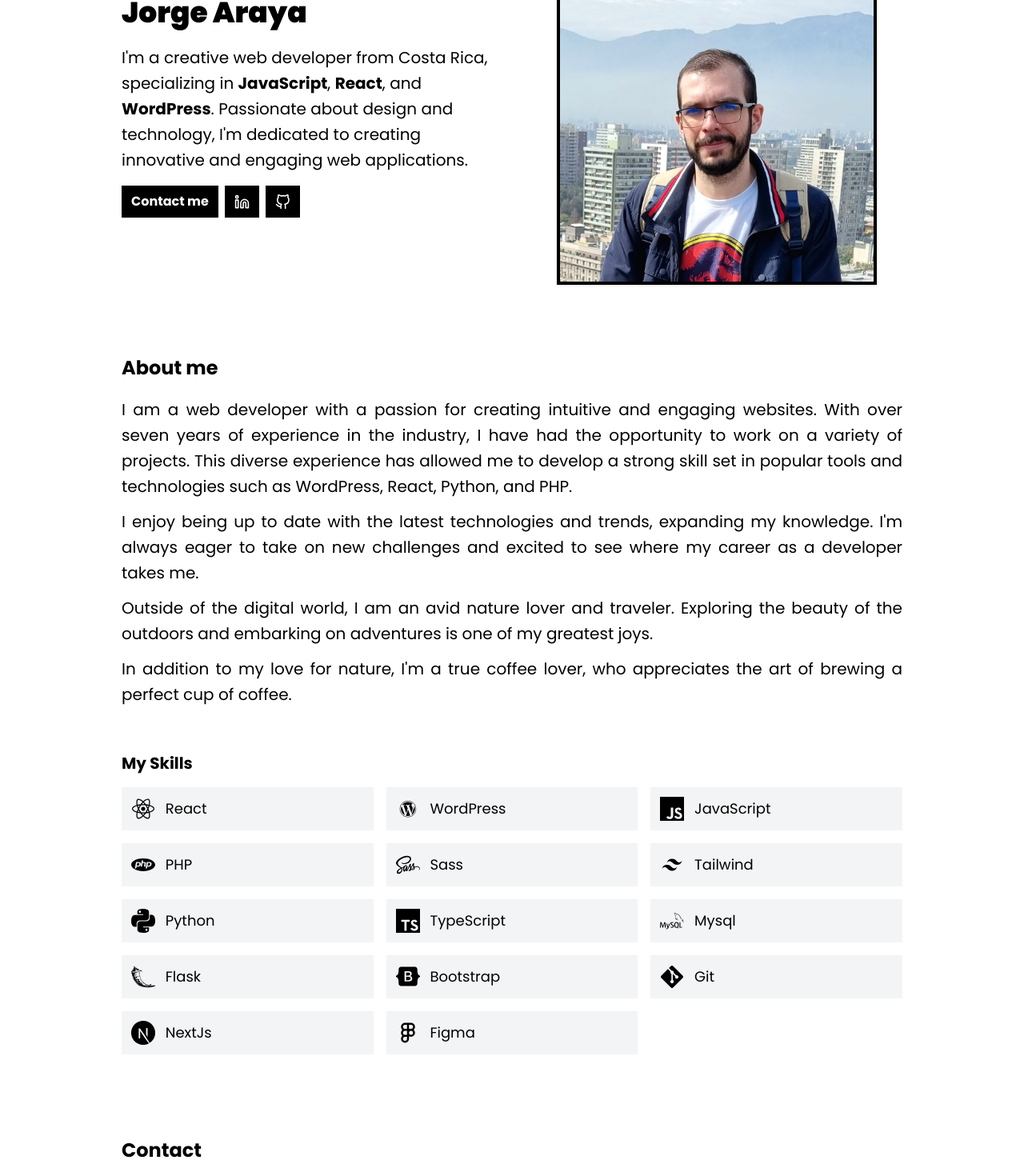
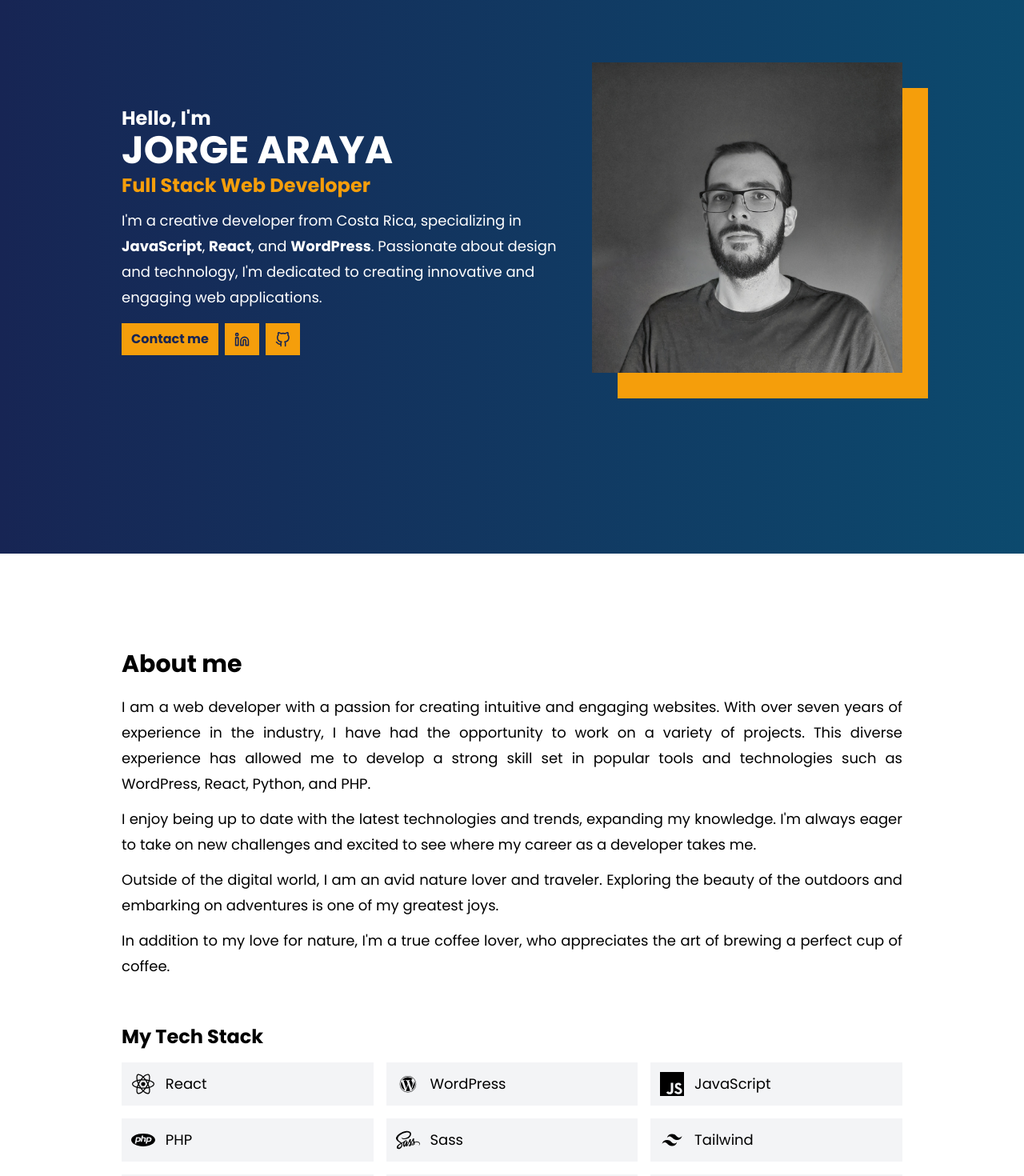
Before and after one commit to jorgearaya474/nxt-site, a Next.js app: page / in a window 1280 px wide. Shown: the part 200-1670 px from the top of the page at 80% size. Built offline with nearby package versions, Linux system fonts and the light colour scheme.

Commit message:
update home sections layout

```diff
--- a/components/home-sections/About.tsx
+++ b/components/home-sections/About.tsx
@@ -3,23 +3,23 @@ import Skills from './Skills';
 
 const About: React.FC = () => {
   return (
-    <div id='section_about' className='home-section flex justify-center items-center bg-white py-7'>
+    <div id='section_about' className='home-section flex justify-center items-center bg-white py-7 lg:py-24'>
       <div className='container'>
         <div className='mb-5'>
-          <h2 className='text-black font-bold text-2xl'>About me</h2>
+          <h2 className='text-black font-bold text-3xl'>About me</h2>
         </div>
         <div className='grid gap-2 md:gap-12 grid-cols-1'>
           <div>
-            <p className='text-black text-xl mb-3 leading-8 text-justify'>
+            <p className='text-black text-lg mb-3 leading-8 text-justify'>
               I am a web developer with a passion for creating intuitive and engaging websites. With over seven years of experience in the industry, I have had the opportunity to work on a variety of projects. This diverse experience has allowed me to develop a strong skill set in popular tools and technologies such as WordPress, React, Python, and PHP.
             </p>
-            <p className='text-black text-xl mb-3 leading-8 text-justify'>
+            <p className='text-black text-lg mb-3 leading-8 text-justify'>
               I enjoy being up to date with the latest technologies and trends, expanding my knowledge. I&apos;m always eager to take on new challenges and excited to see where my career as a developer takes me.
             </p>
-            <p className='text-black text-xl mb-3 leading-8 text-justify'>
+            <p className='text-black text-lg mb-3 leading-8 text-justify'>
               Outside of the digital world, I am an avid nature lover and traveler. Exploring the beauty of the outdoors and embarking on adventures is one of my greatest joys.
             </p>
-            <p className='text-black text-xl mb-2 leading-8 text-justify'>
+            <p className='text-black text-lg mb-2 leading-8 text-justify'>
               In addition to my love for nature, I&apos;m a true coffee lover, who appreciates the art of brewing a perfect cup of coffee.
             </p>
           </div>
--- a/components/home-sections/Contact.tsx
+++ b/components/home-sections/Contact.tsx
@@ -5,10 +5,10 @@ import Image from 'next/image';
 
 const Contact: React.FC = () => {
   return (
-    <div id='section_contact' className='home-section flex justify-center items-center bg-white py-7'>
+    <div id='section_contact' className='home-section flex justify-center items-center bg-slate-100 py-7 lg:py-24'>
       <div className='container'>
         <div className='mb-5'>
-          <h2 className='text-black font-bold text-2xl'>Contact</h2>
+          <h2 className='text-black font-bold text-3xl'>Contact</h2>
         </div>
         <div className='grid md:grid-cols-3 gap-12'>
           <div className='col-span-3 md:col-span-1 flex items-start justify-center'>
@@ -22,13 +22,13 @@ const Contact: React.FC = () => {
             />
           </div>
           <div className='col-span-3 md:col-span-2'>
-            <p className='ttext-black text-xl mb-3 leading-8 text-justify'>
+            <p className='ttext-black text-lg mb-3 leading-8 text-justify'>
               If you have any inquiries or feedback regarding my work, feel free to contact me using the buttons below.
               I am enthusiastic about taking on new challenges and I will gladly address any questions you may have. I am excitedly awaiting your message!
             </p>
             <div className='my-3 flex gap-2'>
               <Link href='mailto:jorgearaya474@gmail.com' className='flex items-center justify-center px-3 py-2 font-bold text-white bg-black hover:bg-orange-500 transition ease-in-out duration-150'>
-                Send me an email 📧
+                Send me an email
               </Link>
               <Link href='https://www.linkedin.com/in/jorgearayadev' className='flex items-center justify-center px-3 py-2 font-bold text-white bg-black hover:bg-orange-500 transition ease-in-out duration-150'>
                 <Linkedin size={19} />
--- a/components/home-sections/Hero.tsx
+++ b/components/home-sections/Hero.tsx
@@ -5,42 +5,43 @@ import { Linkedin, GitHub } from 'react-feather';
 
 const Hero: React.FC = () => {
   return (
-    <div id='section_intro' className='home-section flex justify-center items-center mt-10'>
+    <section id='section_hero' className='home-section flex justify-center items-center bg-gradient-to-r from-blue-950 to-sky-900 overflow-hidden lg:h-screen relative'>
       <div className='container'>
-        <div className='grid gap-2 md:gap-12 grid-cols-1 md:grid-cols-2'>
-          <div className='order-2'>
-            <h1 className='text-bold text-3xl md:text-4xl block mt-1 mb-5 font-black text-black text-left'>
-              <span className='md:block text-3xl'>Hello, I&apos;m</span> Jorge Araya
+        <div className="grid max-w-screen-xl py-20 mx-auto gap-8 lg:py-24 lg:grid-cols-12">
+          <div className='order-2 lg:order-2 mr-auto place-self-center lg:col-span-7 fadeInUp-animation z-1 relative'>
+            <h1 className='text-bold text-3xl lg:text-5xl block mt-1 mb-1 font-bold text-white text-left'>
+              <span className='block text-2xl'>Hello, I&apos;m</span> <span className='uppercase'>Jorge Araya</span>
             </h1>
-            <p className='text-black text-xl mb-3 leading-8 text-left mb-4'>
-              I&apos;m a creative web developer from Costa Rica, specializing in <b>JavaScript</b>, <b>React</b>, and <b>WordPress</b>. Passionate about design and technology, I&apos;m dedicated to creating innovative and engaging web applications.
+            <h2 className='font-bold text-2xl mb-3 text-amber-500'>Full Stack Web Developer</h2>
+            <p className='text-white text-lg mb-3 leading-8 text-left mb-4'>
+              I&apos;m a creative developer from Costa Rica, specializing in <b>JavaScript</b>, <b>React</b>, and <b>WordPress</b>. Passionate about design and technology, I&apos;m dedicated to creating innovative and engaging web applications.
             </p>
-
             <div className='my-3 flex gap-2'>
-              <Link href='mailto:jorgearaya474@gmail.com' className='px-3 py-2 font-bold text-white bg-black hover:bg-orange-500 transition ease-in-out duration-150'>
+              <Link href='mailto:jorgearaya474@gmail.com' className='px-3 py-2 font-bold text-blue-950 bg-amber-500 hover:bg-orange-500 transition ease-in-out duration-150'>
                 Contact me
               </Link>
-              <Link href='https://www.linkedin.com/in/jorgearayadev' className='flex items-center justify-center px-3 py-2 font-bold text-white bg-black hover:bg-orange-500 transition ease-in-out duration-150'>
+              <Link href='https://www.linkedin.com/in/jorgearayadev' className='flex items-center justify-center px-3 py-2 font-bold text-blue-950 bg-amber-500 hover:bg-orange-500 transition ease-in-out duration-150'>
                 <Linkedin size={19} />
               </Link>
-              <Link href='https://github.com/jorgearaya474' className='flex items-center justify-center px-3 py-2 font-bold text-white bg-black hover:bg-orange-500 transition ease-in-out duration-150'>
+              <Link href='https://github.com/jorgearaya474' className='flex items-center justify-center px-3 py-2 font-bold text-blue-950 bg-amber-500 hover:bg-orange-500 transition ease-in-out duration-150'>
                 <GitHub size={19} />
               </Link>
             </div>
           </div>
-          <div className='flex items-center justify-center order-1 md:order-2 mb-3'>
+          <div className='order-1 lg:order-2 lg:col-span-5 mb-10 lg-mb-0 mx-auto relative fadeInUp-animation'>
             <Image
-              src='/images/jorge-araya-profile-photo.jpg'
+              src='/images/jorge-araya-dev-profile-picture.jpeg'
               alt='Picture of the author'
               width={400}
               height={400}
-              className='border-4 border-black shadow'
+              className='max-w-xs lg:max-w-full relative z-10'
               loading='lazy'
             />
+            <div className='absolute bg-amber-500 w-full h-full top-4 lg:top-8 left-4 lg:left-8 z-1'></div>
           </div>
         </div>
       </div>
-    </div>
+    </section>
   );
 }
 
--- a/components/home-sections/Skills.tsx
+++ b/components/home-sections/Skills.tsx
@@ -25,10 +25,10 @@ const skills_arr = [
 const Skills: React.FC = () => {
   return (
     <div>
-      <h3 className='text-black font-bold text-xl mb-2'>My Skills</h3>
+      <h3 className='text-black font-bold text-2xl mb-2'>My Tech Stack</h3>
       <ul role='list' className='columns-2 md:columns-3 space-y-4 text-slate-400 mt-4'>
         {skills_arr.map(([title, icon]) => (
-          <li key={icon} className='flex text-black text-lg items-center bg-gray-100 p-3'>
+          <li key={icon} className='flex text-black text-lg items-center bg-gray-100 p-3 hover:bg-gray-200'>
             <Image
               src={`/icons/${icon}.svg`}
               alt={title}
```
